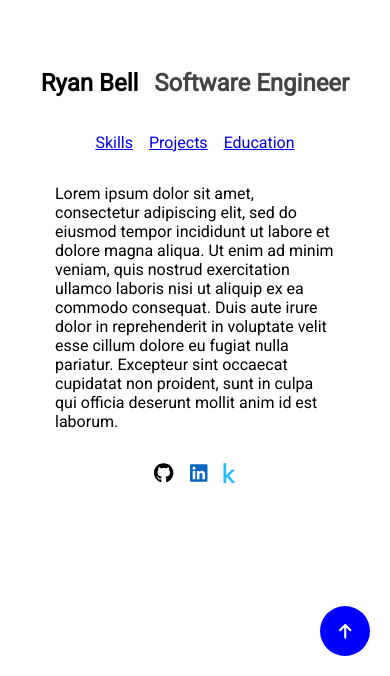
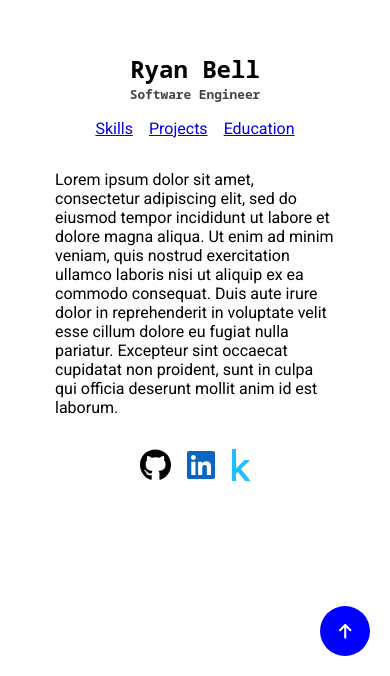
Before and after one commit to raian621/actual-portfolio, a Next.js app: page / in a window 390 px wide. Shown: the part 168-844 px from the top of the page. Built offline with nearby package versions, Linux system fonts and the light colour scheme.

Commit message:
added stuff :3

```diff
--- /dev/null
+++ b/app/fonts.tsx
@@ -0,0 +1,7 @@
+import { Noto_Sans_Mono, Roboto } from "next/font/google";
+
+export const roboto = Roboto({ subsets: ["latin"], weight: ["400"] });
+export const notoSansMono = Noto_Sans_Mono({
+  subsets: ["latin"],
+  weight: ["600"],
+});
--- a/app/layout.tsx
+++ b/app/layout.tsx
@@ -1,13 +1,11 @@
 import type { Metadata } from "next";
-import { Roboto } from "next/font/google";
 import "./globals.css";
 import TopScrollButton from "./ui/misc/topScrollButton";
-
-const roboto = Roboto({ subsets: ["latin"], weight: ["400"] });
+import { roboto } from "./fonts";
 
 export const metadata: Metadata = {
   title: "Ryan Bell",
-  description: "Overwhelmingly mid software engineer",
+  description: "Portfolio page for an overwhelmingly mid software engineer",
 };
 
 export default function RootLayout({
@@ -17,11 +15,7 @@ export default function RootLayout({
 }>) {
   return (
     <html lang="en">
-      <body className={`${roboto.className}`}>
-        <div id="top" />
-        <TopScrollButton />
-        {children}
-      </body>
+      <body className={`${roboto.className}`}>{children}</body>
     </html>
   );
 }
--- a/app/page.tsx
+++ b/app/page.tsx
@@ -1,9 +1,12 @@
 import { Education, Landing, Projects, Skills } from "./ui/home";
 import styles from "./page.module.css";
+import TopScrollButton from "./ui/misc/topScrollButton";
+import { useRef } from "react";
 
 export default function Page() {
   return (
     <div className={styles.home}>
+      <TopScrollButton />
       <Landing />
       <Skills />
       <Projects />
--- a/app/ui/home/education.tsx
+++ b/app/ui/home/education.tsx
@@ -1,7 +1,9 @@
+import { notoSansMono } from "@/app/fonts";
+
 export default function Education() {
   return (
     <section id="education">
-      <h2>Education</h2>
+      <h2 className={notoSansMono.className}>Education</h2>
       <article>
         <h3>Collin County Community College</h3>
         <p>May 2022</p>
--- a/app/ui/home/home.module.css
+++ b/app/ui/home/home.module.css
@@ -1,7 +1,31 @@
-.title {
-    display: flex;
-    align-items: center;
-    gap: 1em;
+@media (min-width: 800px) {
+    .title {
+        display: flex;
+        align-items: center;
+        gap: 1em;
+    }
+
+    .title :nth-child(1)::after {
+        content: ":"
+    }
+}
+
+@media (max-width: 800px) {
+    .title {
+        display: flex;
+        flex-direction: column;
+        align-items: center;
+        gap: 0;
+    }
+
+    .title * {
+        margin: 0;
+        padding: 0;
+    }
+
+    .title :nth-child(2) {
+        font-size: 0.8rem;
+    }
 }
 
 .nameSubtitle {
--- a/app/ui/home/landing.tsx
+++ b/app/ui/home/landing.tsx
@@ -7,14 +7,19 @@ import { FontAwesomeIcon } from "@fortawesome/react-fontawesome";
 import { config } from "@fortawesome/fontawesome-svg-core";
 import "@fortawesome/fontawesome-svg-core/styles.css";
 import { GitHubIcon, KaggleIcon, LinkedInIcon } from "@/app/icons";
+import { notoSansMono } from "@/app/fonts";
 config.autoAddCss = false;
 
 export default function Landing() {
   return (
     <section id="landing">
       <div className={styles.title}>
-        <h2 className={styles.nameTitle}>Ryan Bell</h2>
-        <h2 className={styles.nameSubtitle}>Software Engineer</h2>
+        <h2 className={`${styles.nameTitle} ${notoSansMono.className}`}>
+          Ryan Bell
+        </h2>
+        <h2 className={`${styles.nameSubtitle} ${notoSansMono.className}`}>
+          Software Engineer
+        </h2>
       </div>
       <ul className={styles.landingPageLinks}>
         <li>
@@ -39,17 +44,17 @@ export default function Landing() {
       <ul className={styles.landingPageLinks}>
         <li>
           <a href="https://github.com/raian621" target="_blank">
-            <GitHubIcon size="lg" color="black" />
+            <GitHubIcon size="2x" color="black" />
           </a>
         </li>
         <li>
           <a href="https://www.linkedin.com/in/ryan-z-bell/" target="_blank">
-            <LinkedInIcon size="lg" color="#0a66c2" />
+            <LinkedInIcon size="2x" color="#0a66c2" />
           </a>
         </li>
         <li>
           <a href="https://www.kaggle.com/ryanbell62101" target="_blank">
-            <KaggleIcon size="lg" color="#20beff" />
+            <KaggleIcon size="2x" color="#20beff" />
           </a>
         </li>
       </ul>
--- a/app/ui/home/projects.tsx
+++ b/app/ui/home/projects.tsx
@@ -1,11 +1,12 @@
 import Link from "next/link";
 import ProjectCard from "./projectCard";
 import ProjectGrid from "./projectGrid";
+import { notoSansMono } from "@/app/fonts";
 
 export default function Projects() {
   return (
     <section id="projects">
-      <h2>Projects</h2>
+      <h2 className={notoSansMono.className}>Projects</h2>
       <ProjectGrid>
         <ProjectCard
           title="CoverDB"
--- a/app/ui/home/skills.tsx
+++ b/app/ui/home/skills.tsx
@@ -1,7 +1,9 @@
+import { notoSansMono } from "@/app/fonts";
+
 export default function Skills() {
   return (
     <section id="skills">
-      <h2>Skills</h2>
+      <h2 className={notoSansMono.className}>Skills</h2>
       <h3>Programming Languages</h3>
       <ul>
         <li>C</li>
--- a/app/ui/misc/topScrollButton.module.css
+++ b/app/ui/misc/topScrollButton.module.css
@@ -11,7 +11,7 @@
     border-radius: 25px;
     border: none;
     transition: filter;
-    transition-duration: 100ms;
+    transition-duration: 200ms;
 }
 
 .topScrollButton:hover {
@@ -19,7 +19,7 @@
     cursor: pointer;
 }
 
-.topScrollButtonHidden {
+.hidden {
     filter: opacity(0%);
     pointer-events: none;
 }
--- a/app/ui/misc/topScrollButton.tsx
+++ b/app/ui/misc/topScrollButton.tsx
@@ -1,9 +1,45 @@
+"use client";
+
 import { UpArrowIcon } from "@/app/icons";
 import styles from "./topScrollButton.module.css";
+import { useEffect, useRef, useState } from "react";
 
 export default function TopScrollButton() {
+  const ref = useRef<HTMLButtonElement>(null);
+  const [visible, setVisible] = useState(true);
+
+  const handleClick = () => {
+    if (ref.current === null || ref.current.parentElement === null) {
+      return;
+    }
+
+    ref.current.parentElement.scrollTo(0, 0);
+  };
+
+  useEffect(() => {
+    if (ref.current === null || ref.current.parentElement === null) {
+      return;
+    }
+
+    // this feels wrong, but whatever
+    ref.current.parentElement.onscroll = (_e: Event) => {
+      if (ref.current?.parentElement?.scrollTop === 0) {
+        setVisible(false);
+      } else {
+        setVisible(true);
+      }
+    };
+  }, []);
+
   return (
-    <button className={styles.topScrollButton}>
+    <button
+      className={`${
+        styles.topScrollButton + " " + (visible ? "" : styles.hidden)
+      }`}
+      ref={ref}
+      onClick={() => handleClick()}
+      onScroll={() => console.log("asdjkfhsdjkfh")}
+    >
       <UpArrowIcon size="lg" color="white" />
     </button>
   );
```
Also changed, not shown: app/context/scrollContext.ts (added, +7 -0 lines).
